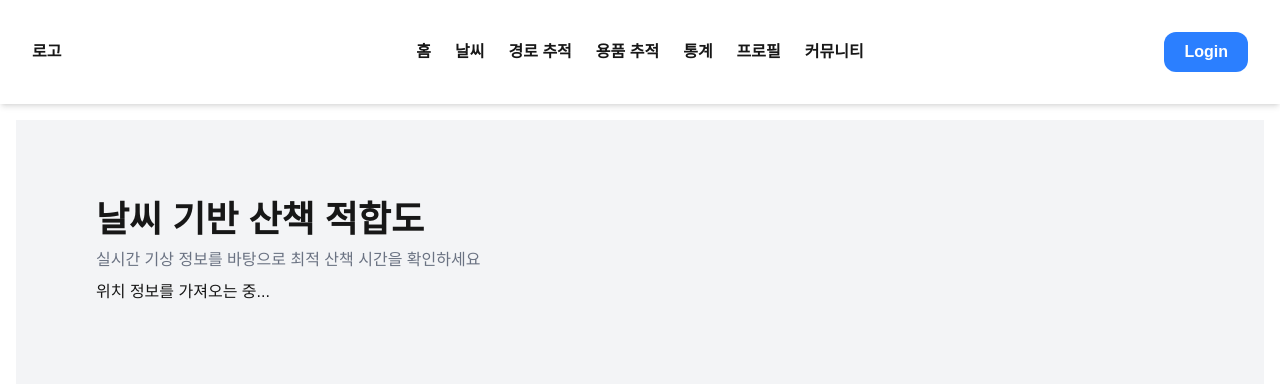
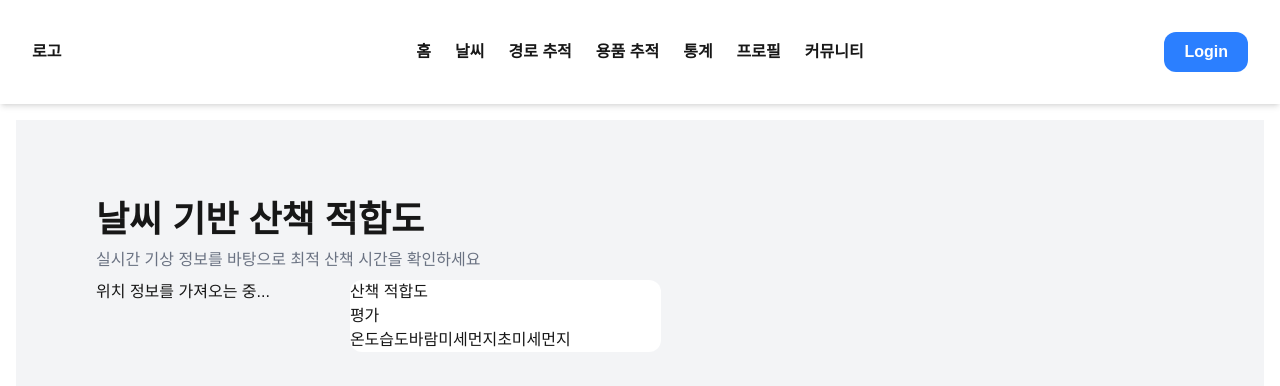
Before and after one commit to JuHyeong424/dog-walking, a Next.js app: page /weather in a window 1280 px wide. Shown: the top 386 px of the page. Built offline with nearby package versions, Linux system fonts and the light colour scheme; no server answers.

Commit message:
refactor: type & use clinet set

```diff
--- /dev/null
+++ b/src/app/weather/components/WalkingOK.tsx
@@ -0,0 +1,13 @@
+export default function WalkingOK() {
+  return (
+    <div className="bg-white rounded-xl w-2/7">
+      <h1>산책 적합도</h1>
+      <p>평가</p>
+      <span>온도</span>
+      <span>습도</span>
+      <span>바람</span>
+      <span>미세먼지</span>
+      <span>초미세먼지</span>
+    </div>
+  )
+}
--- a/src/app/weather/components/WeatherComponent.tsx
+++ b/src/app/weather/components/WeatherComponent.tsx
@@ -1,28 +1,27 @@
 "use client";
 
-import {useOpenWeather} from "@/hooks/useOpenWeather";
-import useCurrentLocation from "@/hooks/useCurrentLocation";
 import {getWeatherIcon} from "@/utils/weatherIcons";
-import {useAirPollution} from "@/hooks/useAirPollution";
-import useCurrentDate from "@/hooks/useCurrentDate";
 import {WiHumidity} from "react-icons/wi";
 import {PiWindDuotone} from "react-icons/pi";
 import {WiDust} from "react-icons/wi";
 import {GiDustCloud} from "react-icons/gi";
 import {CiTempHigh} from "react-icons/ci";
+import {AirPollutionData} from "@/types/airPollutionData";
+import {WeatherData} from "@/types/weatherData";
+
+interface WeatherComponentProps {
+  weather: WeatherData;
+  currentLocation: { lat: number; lon: number } | null;
+  isWeatherLoading: boolean;
+  isWeatherError: boolean;
+  airPollution: AirPollutionData;
+  isAirPollutionLoading: boolean;
+  isAirPollutionError: boolean;
+  koreaTime: string;
+}
 
 
-export default function WeatherComponent() {
-  const currentLocation = useCurrentLocation();
-  const {data: weather, isLoading: isWeatherLoading, isError: isWeatherError} = useOpenWeather({
-    lat: currentLocation?.lat,
-    lon: currentLocation?.lon
-  });
-  const {data: airPollution, isLoading: isAirPollutionLoading, isError: isAirPollutionError} = useAirPollution({
-    lat: currentLocation?.lat,
-    lon: currentLocation?.lon
-  });
-  const koreaTime = useCurrentDate();
+export default function WeatherComponent({ weather, currentLocation, isWeatherLoading, isWeatherError, airPollution, isAirPollutionLoading, isAirPollutionError, koreaTime }: WeatherComponentProps) {
   console.log(weather);
   console.log(airPollution)
 
@@ -35,7 +34,7 @@ export default function WeatherComponent() {
   const weatherIcon = getWeatherIcon(weather.weather[0].main);
 
   return (
-    <div className="flex flex-col w-3/5 bg-blue-500 rounded-lg p-8 my-4 font-bold text-white">
+    <div className="flex flex-col w-4/7 bg-blue-500 rounded-lg p-8 my-4 font-bold text-white">
       <div className="flex justify-between">
         <div className="flex flex-col">
           <h2 className="text-3xl py-2">{weather.name}</h2>
--- a/src/app/weather/page.tsx
+++ b/src/app/weather/page.tsx
@@ -1,6 +1,24 @@
+"use client";
+
 import WeatherComponent from "@/app/weather/components/WeatherComponent";
+import WalkingOK from "@/app/weather/components/WalkingOK";
+import useCurrentLocation from "@/hooks/useCurrentLocation";
+import {useOpenWeather} from "@/hooks/useOpenWeather";
+import {useAirPollution} from "@/hooks/useAirPollution";
+import useCurrentDate from "@/hooks/useCurrentDate";
 
 export default function WeatherPage() {
+  const currentLocation = useCurrentLocation();
+  const {data: weather, isLoading: isWeatherLoading, isError: isWeatherError} = useOpenWeather({
+    lat: currentLocation?.lat,
+    lon: currentLocation?.lon
+  });
+  const {data: airPollution, isLoading: isAirPollutionLoading, isError: isAirPollutionError} = useAirPollution({
+    lat: currentLocation?.lat,
+    lon: currentLocation?.lon
+  });
+  const koreaTime = useCurrentDate();
+
   return (
     <div className="bg-gray-100 p-20">
       <div>
@@ -8,9 +26,13 @@ export default function WeatherPage() {
         <p className="text-gray-500 py-2">실시간 기상 정보를 바탕으로 최적 산책 시간을 확인하세요</p>
       </div>
 
-      <div>
-        <WeatherComponent/>
-
+      <div className="flex flex-row gap-20">
+        <WeatherComponent
+          weather={weather} currentLocation={currentLocation} isWeatherLoading={isWeatherLoading} isWeatherError={isWeatherError}
+          airPollution={airPollution} isAirPollutionLoading={isAirPollutionLoading} isAirPollutionError={isAirPollutionError}
+          koreaTime={koreaTime}
+        />
+        <WalkingOK />
       </div>
     </div>
   )
--- a/src/hooks/useCurrentLocation.ts
+++ b/src/hooks/useCurrentLocation.ts
@@ -1,3 +1,5 @@
+"use client";
+
 import {useEffect, useState} from "react";
 
 export default function useCurrentLocation() {
--- /dev/null
+++ b/src/types/airPollutionData.ts
@@ -0,0 +1,22 @@
+export interface AirPollutionData {
+  coord: {
+    lat: number;
+    lon: number;
+  };
+  list: {
+    dt: number;
+    main: {
+      aqi: number;
+    };
+    components: {
+      co: number;
+      no: number;
+      no2: number;
+      o3: number;
+      so2: number;
+      pm2_5: number;
+      pm10: number;
+      nh3: number;
+    };
+  }[];
+}
--- /dev/null
+++ b/src/types/weatherData.ts
@@ -0,0 +1,42 @@
+export interface WeatherData {
+  coord: {
+    lat: number;
+    lon: number;
+  };
+  weather: {
+    id: number;
+    main: string;
+    description: string;
+    icon: string;
+  }[];
+  base: string;
+  main: {
+    temp: number;
+    feels_like: number;
+    temp_min: number;
+    temp_max: number;
+    pressure: number;
+    humidity: number;
+    sea_level?: number;
+    grnd_level?: number;
+  };
+  visibility: number;
+  wind: {
+    speed: number;
+    deg: number;
+    gust?: number;
+  };
+  clouds: {
+    all: number;
+  };
+  dt: number;
+  sys: {
+    country: string;
+    sunrise: number;
+    sunset: number;
+  };
+  timezone: number;
+  id: number;
+  name: string;
+  cod: number;
+}
```
